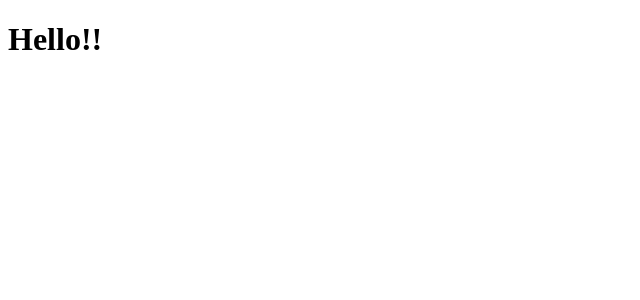
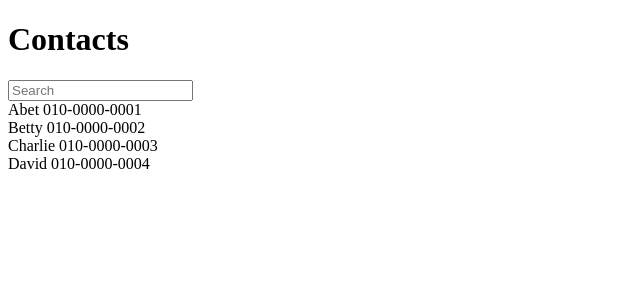
Before and after one commit to hyunjoonKim92/react-fundamentals, a React app: page / in a window 1280 px wide. Shown: the top 300 px of the page, without its empty margins (0-640 px from the left). Built offline with nearby package versions, Linux system fonts and the light colour scheme; the HTML template or start-up script is replaced by a standard one.

Commit message:
-- 220817 중간 커밋 --- 검색 기능

```diff
--- a/src/components/App.js
+++ b/src/components/App.js
@@ -1,16 +1,10 @@
 import React from "react";
+import Contact from "./Contact";
 
 class App extends React.Component {
-    constructor(props) {
-        super(props);
-        this.state = {
-            name: ''
-        };
-    }
-
     render() {
         return (
-            <h1>Hello!!</h1>
+            <Contact />
         );
     }
 }
--- /dev/null
+++ b/src/components/Contact.js
@@ -0,0 +1,53 @@
+import React from "react";
+import ContactInfo from "./ContactInfo";
+
+export default class Contact extends React.Component {
+    constructor(props) {
+        super(props);
+        this.state = {
+            keyword: '',
+            contactData: [{
+               name: 'Abet',
+               phone: '010-0000-0001'
+            }, {
+                name: 'Betty',
+                phone: '010-0000-0002'
+            }, {
+                name: 'Charlie',
+                phone: '010-0000-0003'
+            }, {
+                name: 'David',
+                phone: '010-0000-0004'
+            }]
+        };
+
+        this.handleChange = this.handleChange.bind(this);
+    }
+
+    handleChange(e) {
+        this.setState({
+            keyword: e.target.value,
+        });
+    }
+
+    render() {
+        const mapToComponents = (data) => {
+            data.sort();
+            data = data.filter((contact) => {
+                return contact.name.toLowerCase().indexOf(this.state.keyword) > -1;
+            });
+
+            return data.map((contact, i) => {
+                return (<ContactInfo contact={contact} key={i} />);
+            });
+        };
+
+        return (
+            <div>
+                <h1>Contacts</h1>
+                <input name='keyword' placeholder="Search" value={this.state.keyword} onChange={this.handleChange} />
+                <div>{mapToComponents(this.state.contactData)}</div>
+            </div>
+        );
+    }
+}
```
Also changed, not shown: 2 other files (tests, documents, lock files or other folders).
